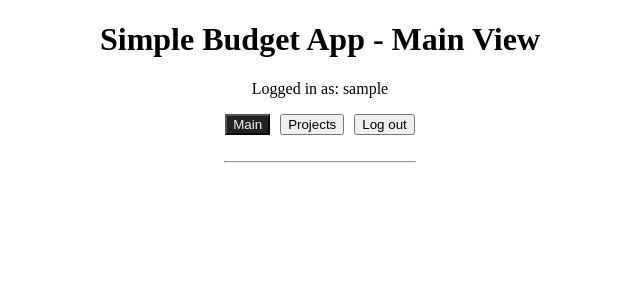
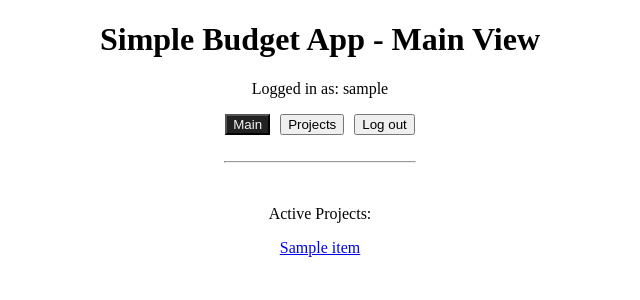
Before and after one commit to koenol/tikawe-budgetapp, a Flask app: template templates/main.html in a window 1280 px wide. Shown: the top 300 px of the page, without its empty margins (320-960 px from the left). Run offline with Flask 3, Linux system fonts and the light colour scheme; the visitor is signed in with stand-in values (Sample User, id 1); the template is opened without the code that fills it: most values are stand-ins (such as "Sample title", 1, 10 or a date in 2020).

Commit message:
added functionality to retrieve projects visible to user, user can view active projects on main page

```diff
--- a/app.py
+++ b/app.py
@@ -4,6 +4,7 @@ from werkzeug.security import check_password_hash, generate_password_hash
 import sqlite3
 import db
 import config
+import items
 
 app = Flask(__name__)
 app.secret_key = config.secret_key
@@ -14,7 +15,11 @@ def index():
 
 @app.route("/main")
 def main():
-    return render_template("main.html")
+    sql2 = "SELECT id FROM users WHERE username = ?"
+    username = session.get("username")
+    user_id = db.query(sql2, [username])
+    visible_projects = items.get_all_projects(user_id[0]["id"])
+    return render_template("main.html", items=visible_projects)
 
 @app.route("/projects")
 def projects():
@@ -34,9 +39,14 @@ def addproject():
     try:
         sql = "INSERT INTO projects (project_name, balance, project_owner_id) VALUES (?, ?, ?)"
         sql2 = "SELECT id FROM users WHERE username = ?"
+        sql3 = "SELECT project_id FROM projects WHERE project_name = ?"
+        sql4 = "INSERT INTO project_visibility (user_id, project_id, view_permission) VALUES (?, ?, ?)"
         username = session.get("username")
         user_id = db.query(sql2, [username])
         db.execute(sql, [projectname, projectbalance, user_id[0]["id"]])
+        project_id = db.query(sql3, [projectname])[0]["project_id"]
+        db.execute(sql4, [user_id[0]["id"], project_id, True])
+
     except sqlite3.IntegrityError:
         return "Something went wrong?"
 
--- a/templates/main.html
+++ b/templates/main.html
@@ -25,7 +25,10 @@
         <br />
         <hr style="width: 15%" />
         <br />
-        {% else %}
+        <p>Active Projects:</p>
+        {% for item in items %}
+        <a href="/item/{{ item }}">{{ item }}</a><br />
+        {% endfor %} {% else %}
         <p>You must be logged in to see main view.</p>
         {% endif %}
     </body>
```
Also changed, not shown: items.py (added, +7 -0 lines).
